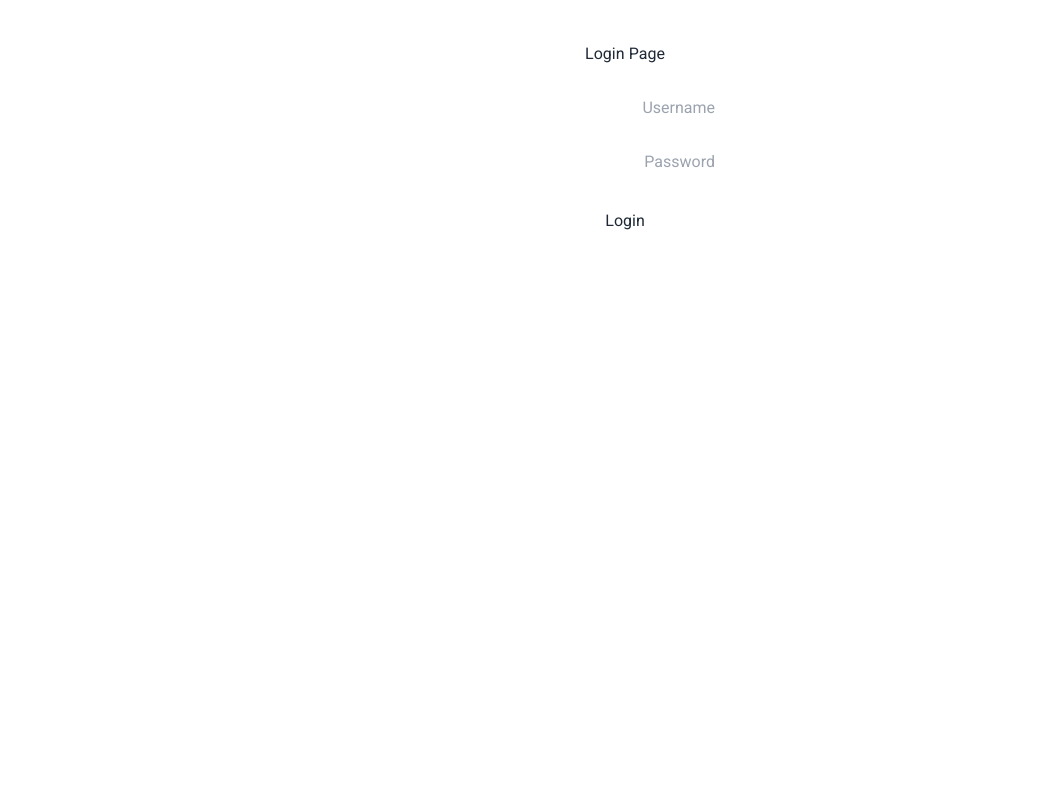
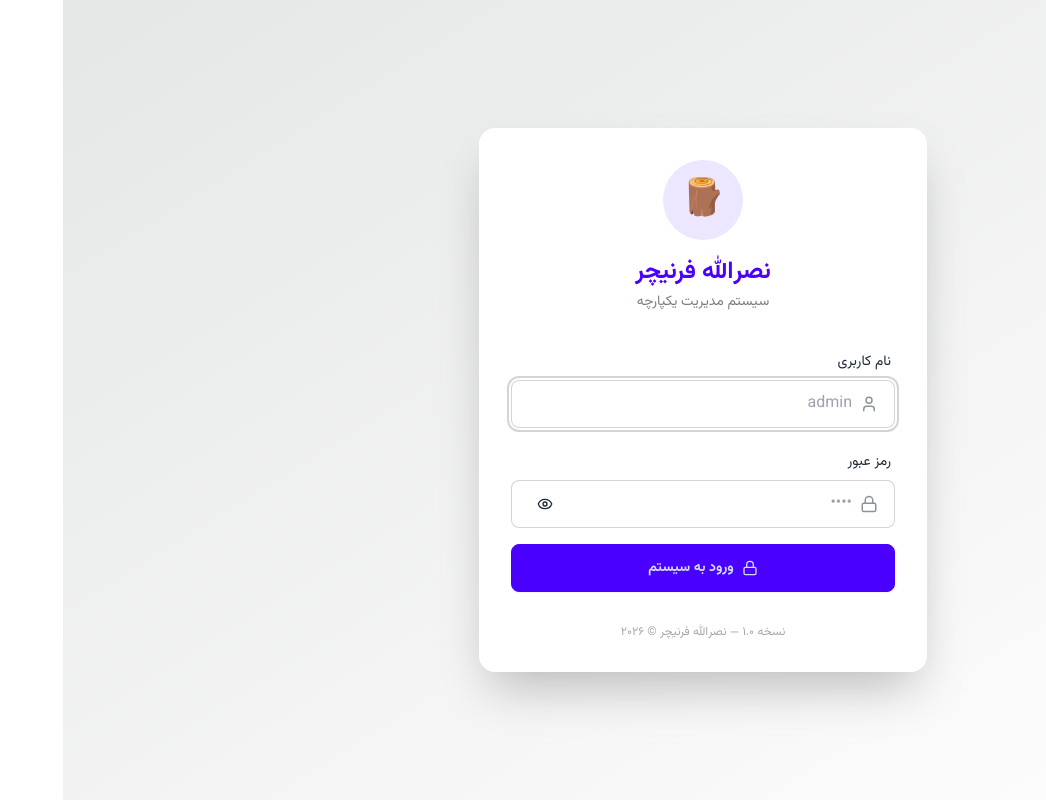
Before and after one commit to Norani375/nasrallah-erp, a React (Vite) app: page / in a window 1280 px wide. Shown: the whole page, without its empty margins (234-1280 px from the left). Built offline with nearby package versions, Linux system fonts and the light colour scheme.

Commit message:
🔥 رفع مشکل اصلی: App.tsx اصلی + حذف Auth.tsx قدیمی

```diff
--- a/src/App.tsx
+++ b/src/App.tsx
@@ -1,11 +1,108 @@
-import React from 'react';
-import { Auth } from './components/Auth';
+import { useState, useEffect } from 'react';
+import { Menu, RefreshCw, Loader2 } from 'lucide-react';
+import { Page } from './types';
+import { initDatabase } from './utils/db';
+import { Login } from './components/Login';
+import { Sidebar } from './components/Sidebar';
+import { Dashboard } from './components/Dashboard';
+import { RawMaterials } from './components/RawMaterials';
+import { Products } from './components/Products';
+import { Hardware } from './components/Hardware';
+import { Production } from './components/Production';
+import { Sales } from './components/Sales';
+
+const pageLabels: Record<Page, string> = {
+  'dashboard': 'داشبورد',
+  'raw-materials': 'مواد اولیه',
+  'products': 'محصولات',
+  'hardware': 'اجناس خورد',
+  'production': 'تولید',
+  'sales': 'فروش',
+};
 
 function App() {
+  const [loggedIn, setLoggedIn] = useState(() => localStorage.getItem('erp_logged_in') === 'true');
+  const [currentPage, setCurrentPage] = useState<Page>('dashboard');
+  const [sidebarOpen, setSidebarOpen] = useState(false);
+  const [refreshKey, setRefreshKey] = useState(0);
+  const [dbReady, setDbReady] = useState(false);
+  const [dbError, setDbError] = useState('');
+
+  useEffect(() => {
+    if (loggedIn) {
+      initDatabase()
+        .then(() => setDbReady(true))
+        .catch((err) => setDbError(err.message || 'خطا در اتصال به دیتابیس'));
+    }
+  }, [loggedIn]);
+
+  if (!loggedIn) {
+    return <Login onLogin={() => setLoggedIn(true)} />;
+  }
+
+  if (dbError) {
+    return (
+      <div className="flex items-center justify-center h-screen bg-base-100">
+        <div className="card bg-error/10 border border-error/30 p-8 text-center max-w-md">
+          <p className="text-error font-bold mb-2">خطا در اتصال به دیتابیس</p>
+          <p className="text-sm text-base-content/70 mb-4">{dbError}</p>
+          <button className="btn btn-primary btn-sm" onClick={() => window.location.reload()}>تلاش مجدد</button>
+        </div>
+      </div>
+    );
+  }
+
+  if (!dbReady) {
+    return (
+      <div className="flex items-center justify-center h-screen bg-base-100">
+        <div className="text-center">
+          <Loader2 className="animate-spin mx-auto mb-3 text-primary" size={40} />
+          <p className="text-base-content/60">در حال اتصال به دیتابیس...</p>
+        </div>
+      </div>
+    );
+  }
+
+  function handleLogout() {
+    localStorage.removeItem('erp_logged_in');
+    setLoggedIn(false);
+  }
+
+  function renderPage() {
+    switch (currentPage) {
+      case 'dashboard': return <Dashboard key={refreshKey} />;
+      case 'raw-materials': return <RawMaterials key={refreshKey} />;
+      case 'products': return <Products key={refreshKey} />;
+      case 'hardware': return <Hardware key={refreshKey} />;
+      case 'production': return <Production key={refreshKey} />;
+      case 'sales': return <Sales key={refreshKey} />;
+      default: return <Dashboard key={refreshKey} />;
+    }
+  }
+
   return (
-    <div>
-      <h1>Tax Settlement System</h1>
-      <Auth />
+    <div className="flex h-screen bg-base-100 overflow-hidden">
+      <Sidebar
+        currentPage={currentPage}
+        onNavigate={(page) => { setCurrentPage(page); setRefreshKey(k => k + 1); }}
+        isOpen={sidebarOpen}
+        onClose={() => setSidebarOpen(false)}
+        onLogout={handleLogout}
+      />
+      <main className="flex-1 flex flex-col overflow-hidden">
+        <header className="flex items-center gap-3 p-3 border-b border-base-300 bg-base-200">
+          <button className="btn btn-ghost btn-sm lg:hidden" onClick={() => setSidebarOpen(true)}>
+            <Menu size={20} />
+          </button>
+          <h1 className="text-sm font-bold flex-1">{pageLabels[currentPage]}</h1>
+          <button className="btn btn-ghost btn-xs" onClick={() => setRefreshKey(k => k + 1)}>
+            <RefreshCw size={14} />
+          </button>
+        </header>
+        <div className="flex-1 overflow-y-auto p-4">
+          {renderPage()}
+        </div>
+      </main>
     </div>
   );
 }
--- a/src/components/Auth.tsx
+++ /dev/null
@@ -1,31 +0,0 @@
-import React from 'react';
-
-export const Auth: React.FC = () => {
-  return (
-    <div style={{ padding: '20px', textAlign: 'center' }}>
-      <h2>Login Page</h2>
-
-      <div style={{ marginTop: '20px' }}>
-        <input
-          type="text"
-          placeholder="Username"
-          style={{ padding: '10px', width: '200px' }}
-        />
-      </div>
-
-      <div style={{ marginTop: '10px' }}>
-        <input
-          type="password"
-          placeholder="Password"
-          style={{ padding: '10px', width: '200px' }}
-        />
-      </div>
-
-      <div style={{ marginTop: '15px' }}>
-        <button style={{ padding: '10px 20px' }}>
-          Login
-        </button>
-      </div>
-    </div>
-  );
-};
```
